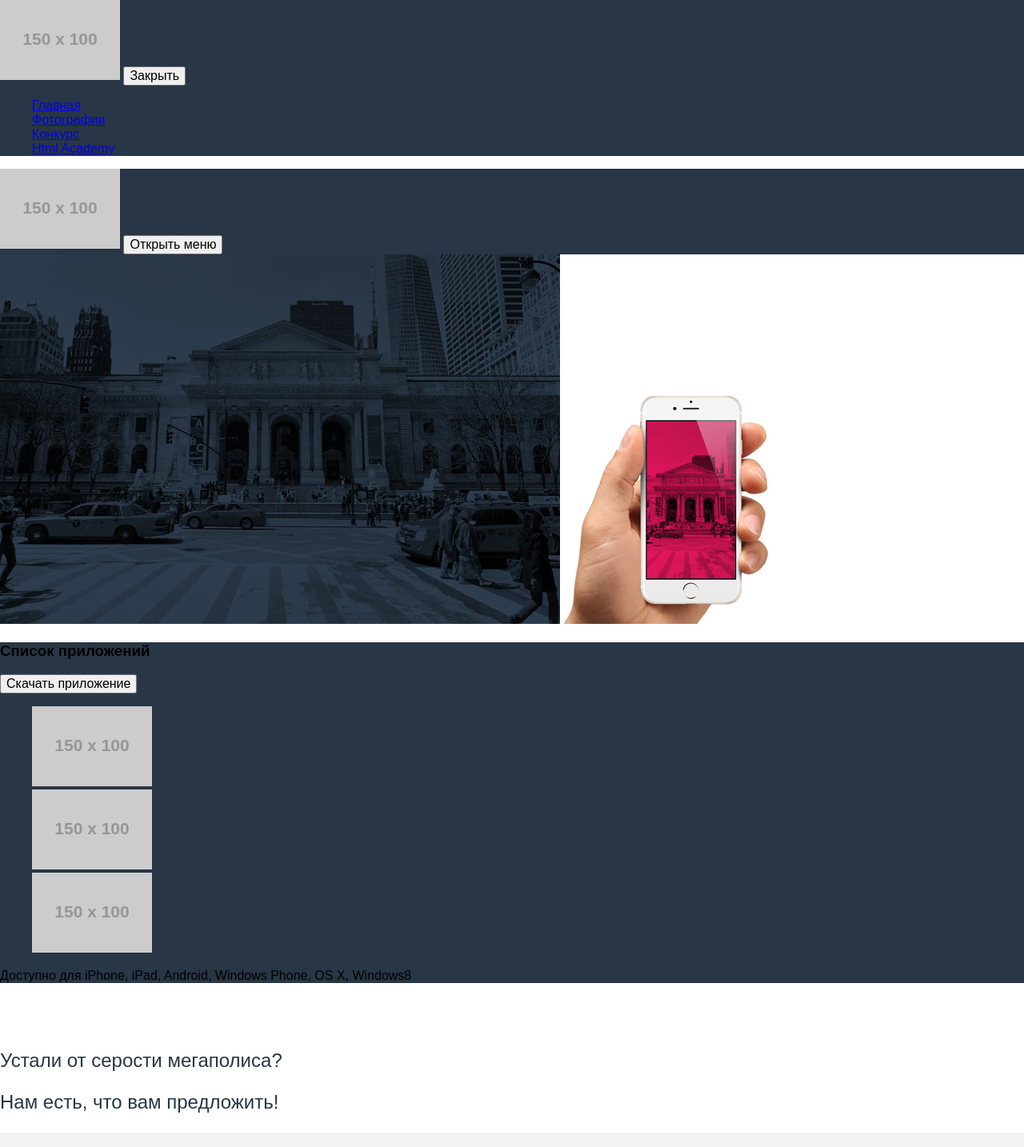
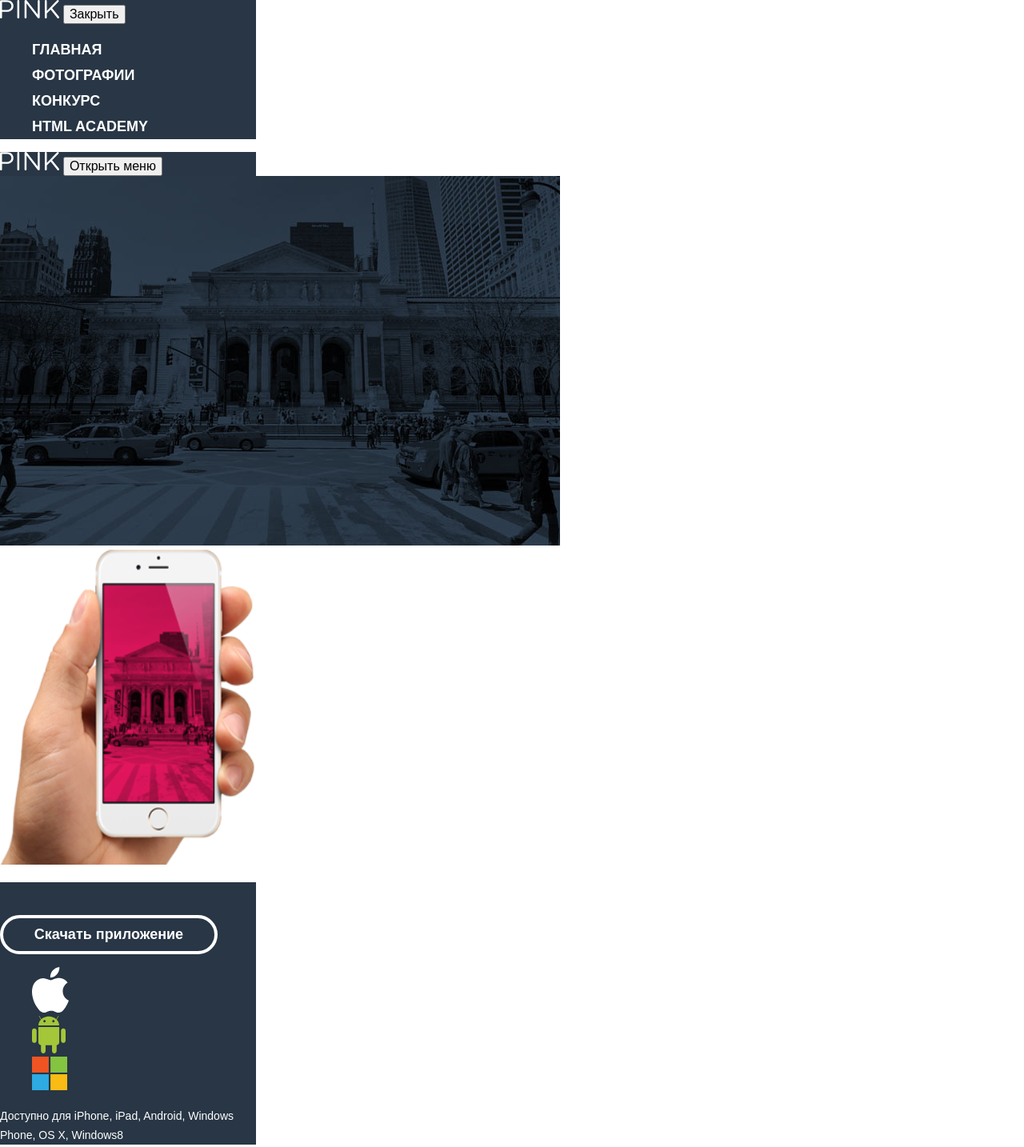
Before and after one commit to OlesyaVegrenovskaya/461083-pink, a website: page index.html in a window 1280 px wide. Shown: the top 1434 px of the page at 80% size. Drawn offline with nearby package versions, Linux system fonts and the light colour scheme; files that its build step writes are made by us from their sources; placeholder pictures from the web are drawn by us.

Commit message:
Изменения в стиле

```diff
--- a/index.html
+++ b/index.html
@@ -6,12 +6,12 @@
     <link href="css/style.css" rel="stylesheet">
     <link href="https://fonts.googleapis.com/css?family=Open+Sans:400,700&amp;subset=cyrillic" rel="stylesheet">
   </head>
-  <body>
+  <body class="container">
    <header class="page-header">
     <nav class="main-nav">
      <div class="main-nav__wrapper">
       <div class="main-nav__header">
-        <img class="header__logo-image" src="http://placehold.it/150x100" alt="Pink">
+        <img class="header__logo-image" src="img/logo-pink-white-mobile.svg" alt="Pink">
         <button class="header__close" type="button">Закрыть</button>
       </div>
        <ul class="nav-list site-list">
@@ -23,22 +23,22 @@
      </div>
      <div class="main-nav__enter">
       <a class="page-header__logo">
-       <img class="page-header__logo-image" src="http://placehold.it/150x100" alt="Pink">
+       <img class="page-header__logo-image" src="img/logo-pink-white-mobile.svg" alt="Pink">
       </a>
       <button class="main-nav__toggle" type="button"> Открыть меню </button>
      </div>
     </nav>
   <img class="banner" src="img/bg-back-mobile@1x.jpg" alt="iphone">
-  <img class="banner" src="img/iphone-hand-mobile@1x.png" alt="screen"> <br>
+  <img class="banner" src="img/iphone-hand-mobile@1x.png"  width="320" height="395" alt="screen"> <br>
   <section class="page-header__footer">
-    <h3 class="visually hidden"> Список приложений</h3>
+    <h3 class="visually-hidden"> Список приложений</h3>
     <button class="page-header__toggle" type="button"> Cкачать приложение </button>
     <ul class="page-header__list avialability-list">
-      <li class="avialability-list__item "> <img  src="http://placehold.it/150x100" alt="Apple">  </li>
-      <li class="avialability-list__item "> <img  src="http://placehold.it/150x100" alt="Android">  </li>
-      <li class="avialability-list__item "> <img  src="http://placehold.it/150x100" alt="Windows">  </li>
+      <li class="avialability-list__item "> <img  src="img/logo-apple.svg" alt="Apple">  </li>
+      <li class="avialability-list__item "> <img  src="img/logo-android.svg" alt="Android">  </li>
+      <li class="avialability-list__item "> <img  src="img/logo-microsoft.svg" alt="Windows">  </li>
     </ul>
-    <p> Доступно для iPhone, iPad, Android, Windows Phone, OS X, Windows8 </p>
+    <p class="page-header__text"> Доступно для iPhone, iPad, Android, Windows Phone, OS X, Windows8 </p>
   </section>
 </header>
 <main class="page-main">
--- a/less/index__main-nav__wrapper.less
+++ b/less/index__main-nav__wrapper.less
@@ -1,3 +1,14 @@
 .main-nav__wrapper {
   background-color: @blue;
 }
+.site-list__item {
+  font-size: @font+4px;
+  line-height: 32px;
+  font-weight: 700;
+
+  text-transform: uppercase;
+  }
+a {
+  color:@white;
+  text-decoration: none;
+    }
--- a/less/index__page-header__footer.less
+++ b/less/index__page-header__footer.less
@@ -1,3 +1,18 @@
 .page-header__footer {
   background-color: @blue;
+   .page-header__toggle {
+    border: 4px solid #ffffff;
+    height: 49px;
+    width: 272px;
+    border-radius: 30px;
+    background-color:@blue;
+    font-size: @font+4px;
+    font-weight:700;
+    color: @white;
+   }
 }
+.page-header__text {
+  color: @white;
+  font-size: @font;
+  line-height: 24px;
+}
--- a/less/style.less
+++ b/less/style.less
@@ -10,12 +10,18 @@
 
 @blue:#283645;
 @grey:#f2f2f2;
+@white:#ffffff;
+@font: 14px;
 
 body {
   font-style: "OpenSans";
 }
 ul {
   list-style-type: none;
+  margin-left:none;
+}
+.container {
+  width: 320px;
 }
 .visually-hidden {
     visibility: hidden;
```
